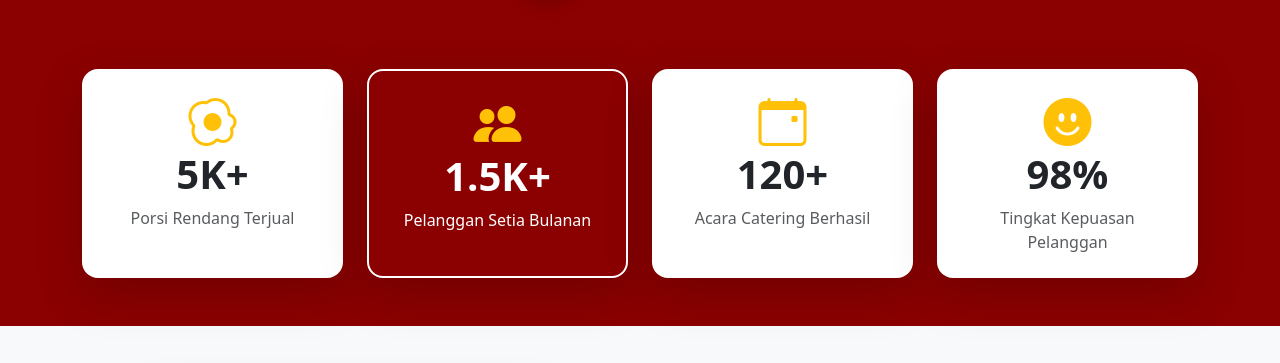
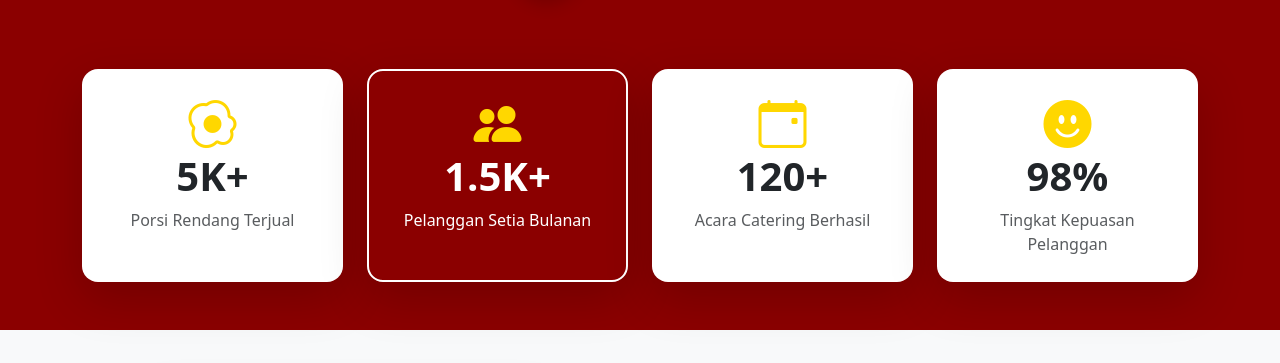
Before and after one commit to rafaelabimanyu/UMKM-Masakan-Padang, a plain HTML site: page blocking4.html in a window 1280 px wide. Shown: the part 2576-2939 px from the top of the page. Drawn offline with nearby package versions, Linux system fonts and the light colour scheme.

Commit message:
Update style.css
update statistik

```diff
--- a/assets/css/style.css
+++ b/assets/css/style.css
@@ -158,12 +158,31 @@ body {
    Statistik Box
 ========================= */
 .stat-box {
+  background-color: white;     /* default putih */
+  color: #212529;              /* teks gelap */
   transition: all 0.3s ease;
+  cursor: pointer;
+  border: 2px solid transparent;
 }
+
 .stat-box:hover {
+  background-color: #8B0000;   /* maroon saat hover */
+  color: white;                /* teks putih */
+  border: 2px solid white;
   transform: translateY(-8px);
   box-shadow: 0 10px 25px rgba(0,0,0,0.2);
 }
+
+.stat-box:active {
+  background-color: #600000;   /* lebih gelap saat klik */
+  transform: scale(0.97);
+}
+
+/* Supaya icon tetap emas */
+.stat-box .text-warning {
+  color: #FFD700 !important;
+}
+
 
 /* =========================
    Footer
```
